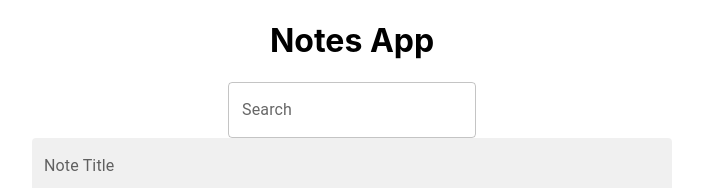
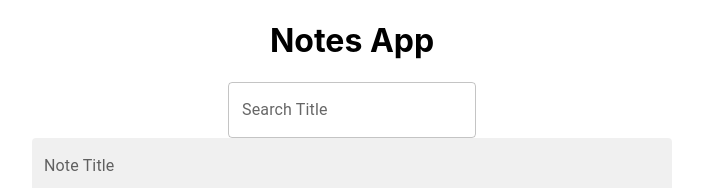
Before and after one commit to rubhain/notes-react-redux-ts, a React (Create React App) app: page / in a window 1280 px wide. Shown: the top 188 px of the page, without its empty margins (288-991 px from the left). Built offline with nearby package versions, Linux system fonts and the light colour scheme.

Commit message:
Search - Filtered list

```diff
--- a/src/components/NoteList/NoteList.tsx
+++ b/src/components/NoteList/NoteList.tsx
@@ -4,17 +4,27 @@ import { useSelector } from "react-redux";
 
 function NoteList() {
   const items = useSelector((state: any) => state.notes.items);
+  const activeFilter = useSelector((state: any) => state.notes.activeFilter);
 
-  console.log(items);
+  console.log(activeFilter);
 
   return (
     <div>
       <ul>
-        {items.map((item: any) => (
-          <li key={nanoid(1)}>
-            <div>{item.noteValue}</div>
-          </li>
-        ))}
+        {items
+          .filter((note: any) => {
+            return (
+              note.noteTitle.toLowerCase().indexOf(activeFilter.toLowerCase()) >
+              -1
+            );
+          })
+          .map((item: any) => (
+            <li key={nanoid(1)}>
+              <div>
+                {item.noteTitle} - {item.colour}
+              </div>
+            </li>
+          ))}
       </ul>
     </div>
   );
--- a/src/components/Search/Search.tsx
+++ b/src/components/Search/Search.tsx
@@ -1,10 +1,25 @@
 import TextField from "@mui/material/TextField";
-import React from "react";
+import { useDispatch } from "react-redux";
+import { changeActiveFilter } from "../../storage/notes/notesSlice";
 
 function Search() {
+  const dispatch = useDispatch();
+
+  const handleOnChange = (e: any) => {
+    dispatch(changeActiveFilter(e.target.value));
+  };
+
   return (
     <div>
-      <TextField id="outlined-basic" label="Search" variant="outlined" />
+      <form>
+        <TextField
+          id="activeFilter"
+          name="activeFilter"
+          label="Search Title"
+          variant="outlined"
+          onChange={handleOnChange}
+        />
+      </form>
     </div>
   );
 }
--- a/src/storage/notes/notesSlice.ts
+++ b/src/storage/notes/notesSlice.ts
@@ -3,13 +3,16 @@ import { createSlice } from "@reduxjs/toolkit";
 export const notesSlice = createSlice({
     name: 'notes',
     // eslint-disable-next-line @typescript-eslint/consistent-type-assertions
-    initialState: { items:<any> [] },
+    initialState: { items:<any> [] , activeFilter:<string> ''},
     reducers: {
         addNote: (state, action) =>{
             state.items.push(action.payload)
         },
+        changeActiveFilter: (state, action) =>{
+            state.activeFilter = action.payload;
+        }
     },
 })
 
-export const { addNote } = notesSlice.actions;
+export const { addNote, changeActiveFilter } = notesSlice.actions;
 export default notesSlice.reducer;
```
